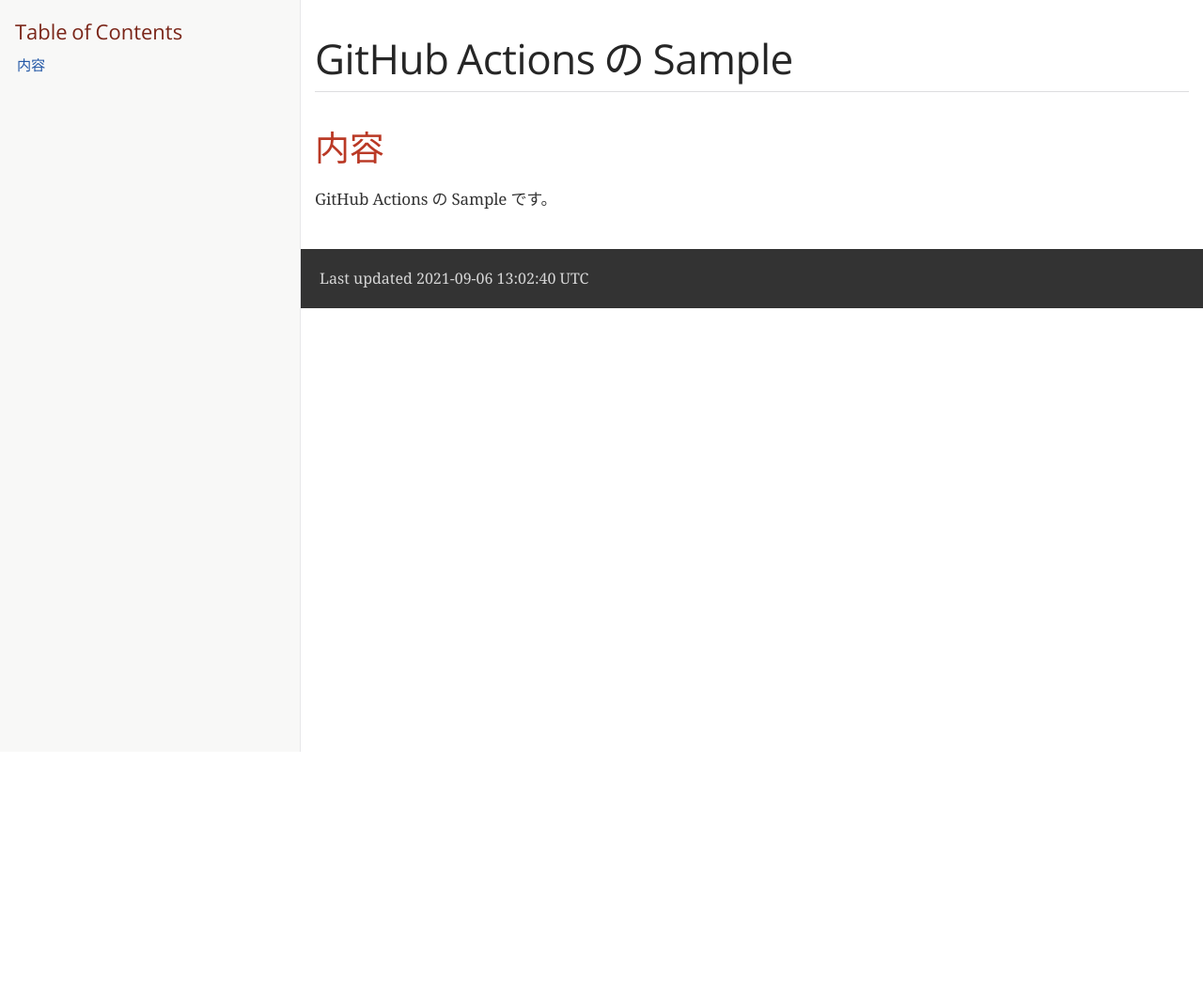
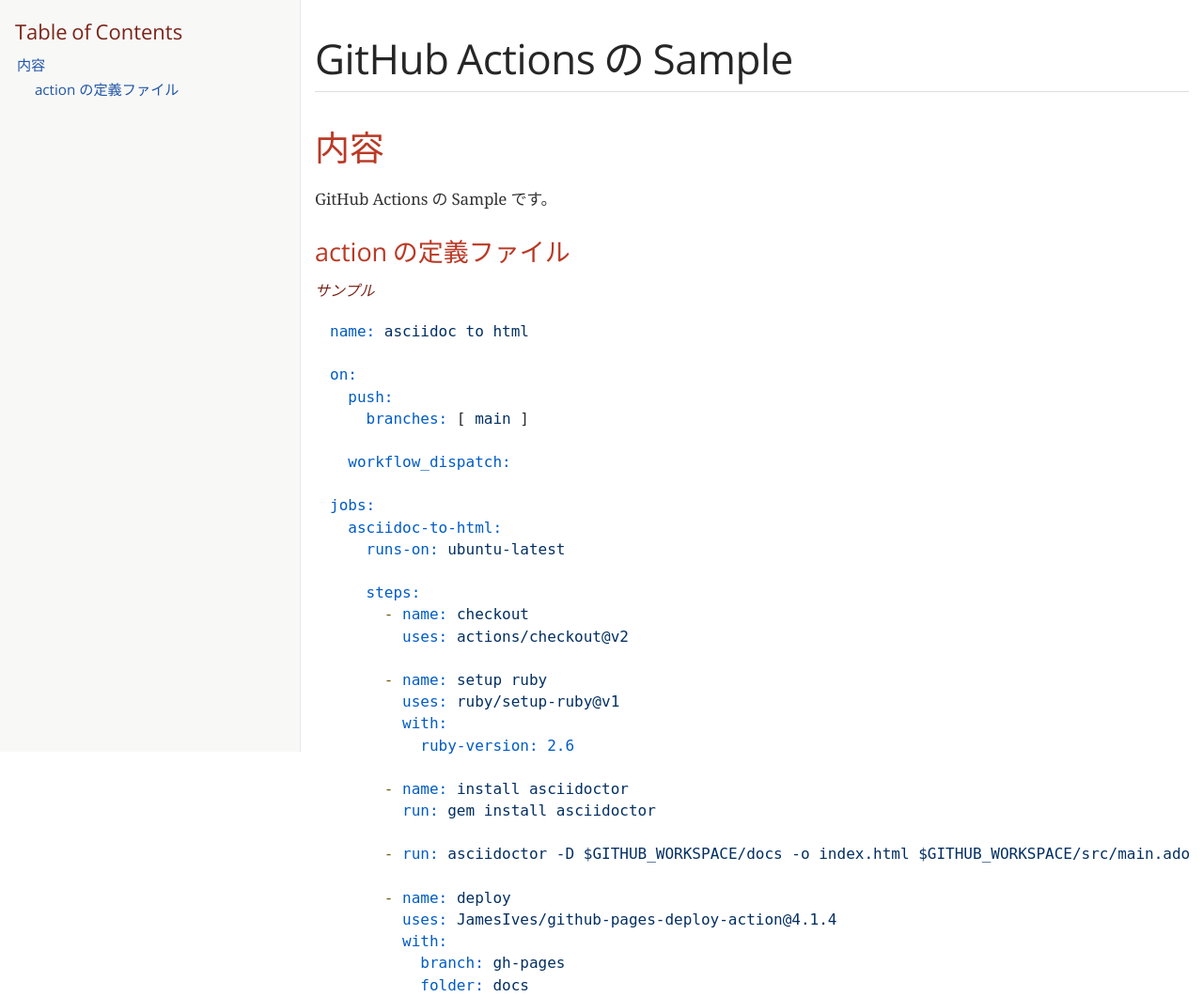
Before and after one commit to yoshik159753/github-actions-sample, a plain HTML site: page index.html in a window 1280 px wide. Shown: the top 1061 px of the page at 94% size. Before the commit the page ends 800 px from the top, so only its background shows below. Drawn offline with nearby package versions, Linux system fonts and the light colour scheme; a web font is replaced by a local one.

Commit message:
Deploying to gh-pages from @ yoshik159753/github-actions-sample@0445abb82a8265ac7ba8c77030b11b9ab5d09dc5 🚀

```diff
--- a/index.html
+++ b/index.html
@@ -445,7 +445,11 @@ body.book #toc,body.book #preamble,body.book h1.sect0,body.book .sect1>h2{page-b
 <div id="toc" class="toc2">
 <div id="toctitle">Table of Contents</div>
 <ul class="sectlevel1">
-<li><a href="#_内容">内容</a></li>
+<li><a href="#_内容">内容</a>
+<ul class="sectlevel2">
+<li><a href="#_action_の定義ファイル">action の定義ファイル</a></li>
+</ul>
+</li>
 </ul>
 </div>
 </div>
@@ -456,12 +460,51 @@ body.book #toc,body.book #preamble,body.book h1.sect0,body.book .sect1>h2{page-b
 <div class="paragraph">
 <p>GitHub Actions の Sample です。</p>
 </div>
+<div class="sect2">
+<h3 id="_action_の定義ファイル">action の定義ファイル</h3>
+<div class="listingblock">
+<div class="title">サンプル</div>
+<div class="content">
+<pre class="highlightjs highlight nowrap"><code class="language-yml hljs" data-lang="yml">name: asciidoc to html
+
+on:
+  push:
+    branches: [ main ]
+
+  workflow_dispatch:
+
+jobs:
+  asciidoc-to-html:
+    runs-on: ubuntu-latest
+
+    steps:
+      - name: checkout
+        uses: actions/checkout@v2
+
+      - name: setup ruby
+        uses: ruby/setup-ruby@v1
+        with:
+          ruby-version: 2.6
+
+      - name: install asciidoctor
+        run: gem install asciidoctor
+
+      - run: asciidoctor -D $GITHUB_WORKSPACE/docs -o index.html $GITHUB_WORKSPACE/src/main.adoc
+
+      - name: deploy
+        uses: JamesIves/github-pages-deploy-action@4.1.4
+        with:
+          branch: gh-pages
+          folder: docs</code></pre>
+</div>
+</div>
+</div>
 </div>
 </div>
 </div>
 <div id="footer">
 <div id="footer-text">
-Last updated 2021-09-06 13:02:40 UTC
+Last updated 2021-09-06 13:12:15 UTC
 </div>
 </div>
 <script src="https://cdnjs.cloudflare.com/ajax/libs/highlight.js/9.18.3/highlight.min.js"></script>
```
